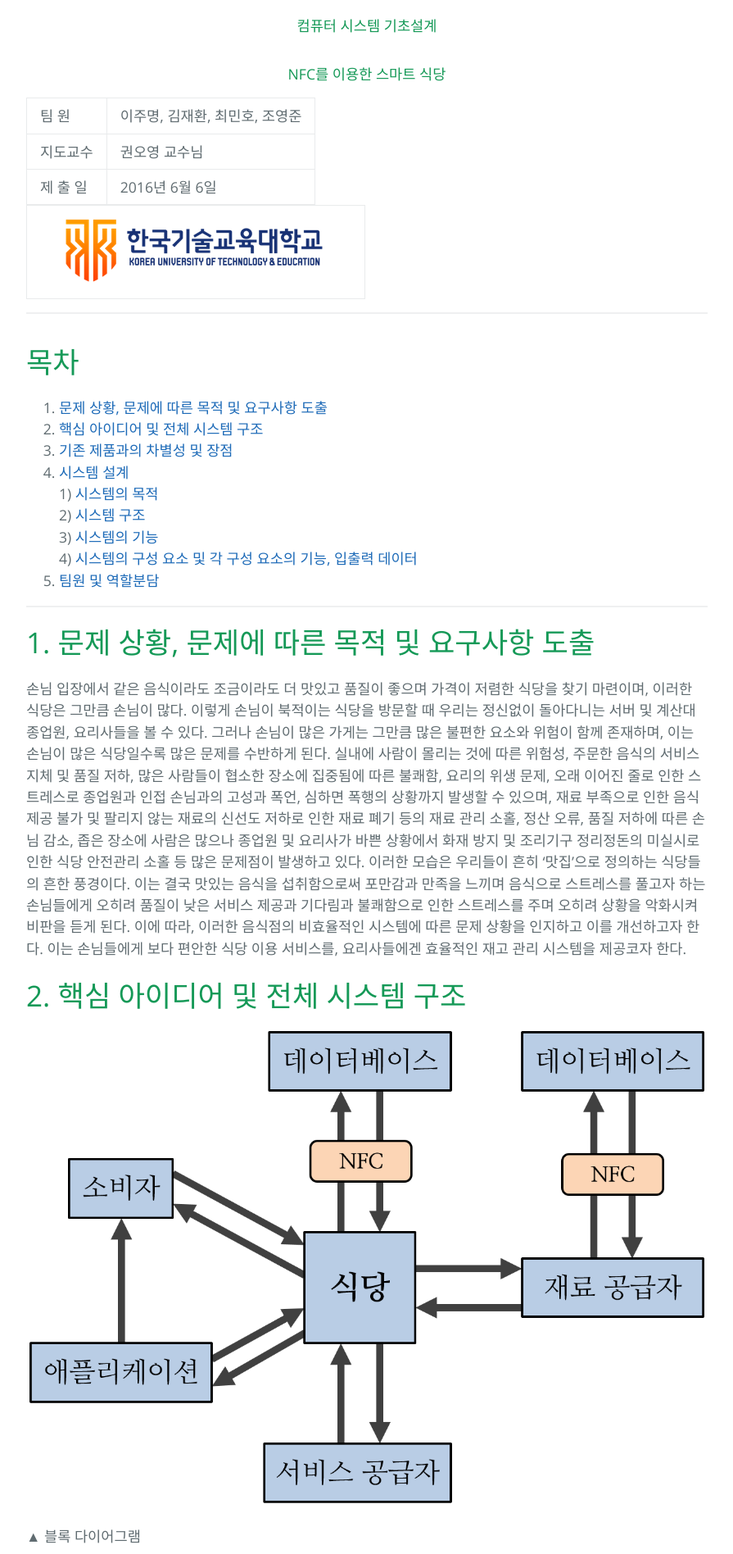
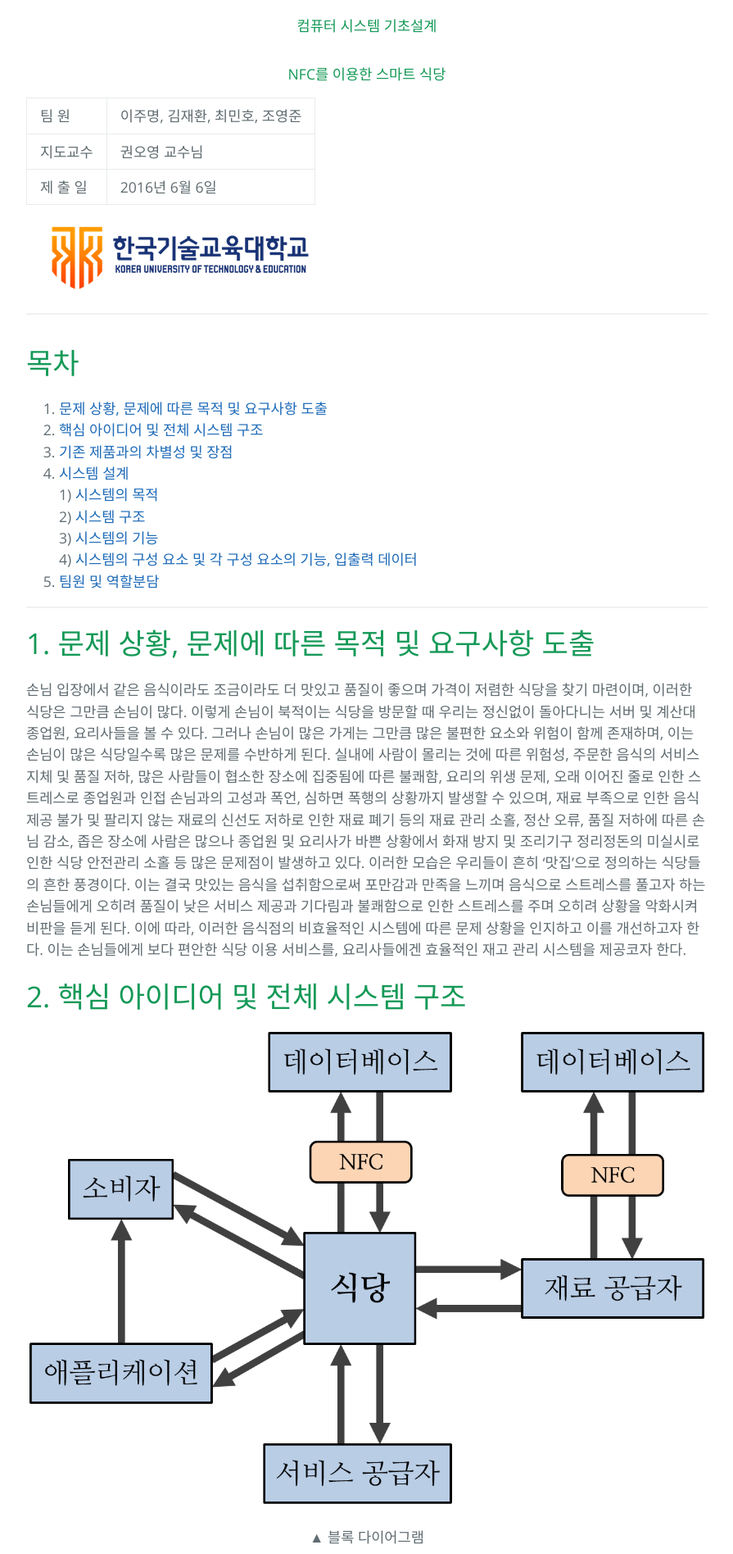
Before and after one commit to LeeJuMyeong/leejumyeong.github.com, a Jekyll site: the page built from _posts/2016-06-09-please-content.markdown, in a window 1280 px wide. Shown: the part 481-2377 px from the top of the page at 82% size, without its empty margins (192-1087 px from the left). Built offline with Jekyll 4.4.1, drawn with Linux system fonts in a browser that asks for light colours.

Commit message:
Update 2016-06-09-please-content.markdown

```diff
--- a/_posts/2016-06-09-please-content.markdown
+++ b/_posts/2016-06-09-please-content.markdown
@@ -14,7 +14,7 @@
 | 지도교수 | 권오영 교수님 |
 | 제 출 일 | 2016년 6월 6일 |
 
-|![한기대로고](https://github.com/LeeJuMyeong/leejumyeong.github.com/blob/master/img/koreatechlogo.png?raw=true)|
+![한기대로고](https://github.com/LeeJuMyeong/leejumyeong.github.com/blob/master/img/koreatechlogo.png?raw=true)
 
 ----------
 
@@ -40,7 +40,7 @@
 
 ![블록다이어그램](https://github.com/LeeJuMyeong/leejumyeong.github.com/blob/master/img/imgb.png?raw=true)
 
-▲ 블록 다이어그램
+<center>▲ 블록 다이어그램</center>
 
 <div id='section3'/>
 # 3. 기존 제품과의 차별성 및 장점
```
